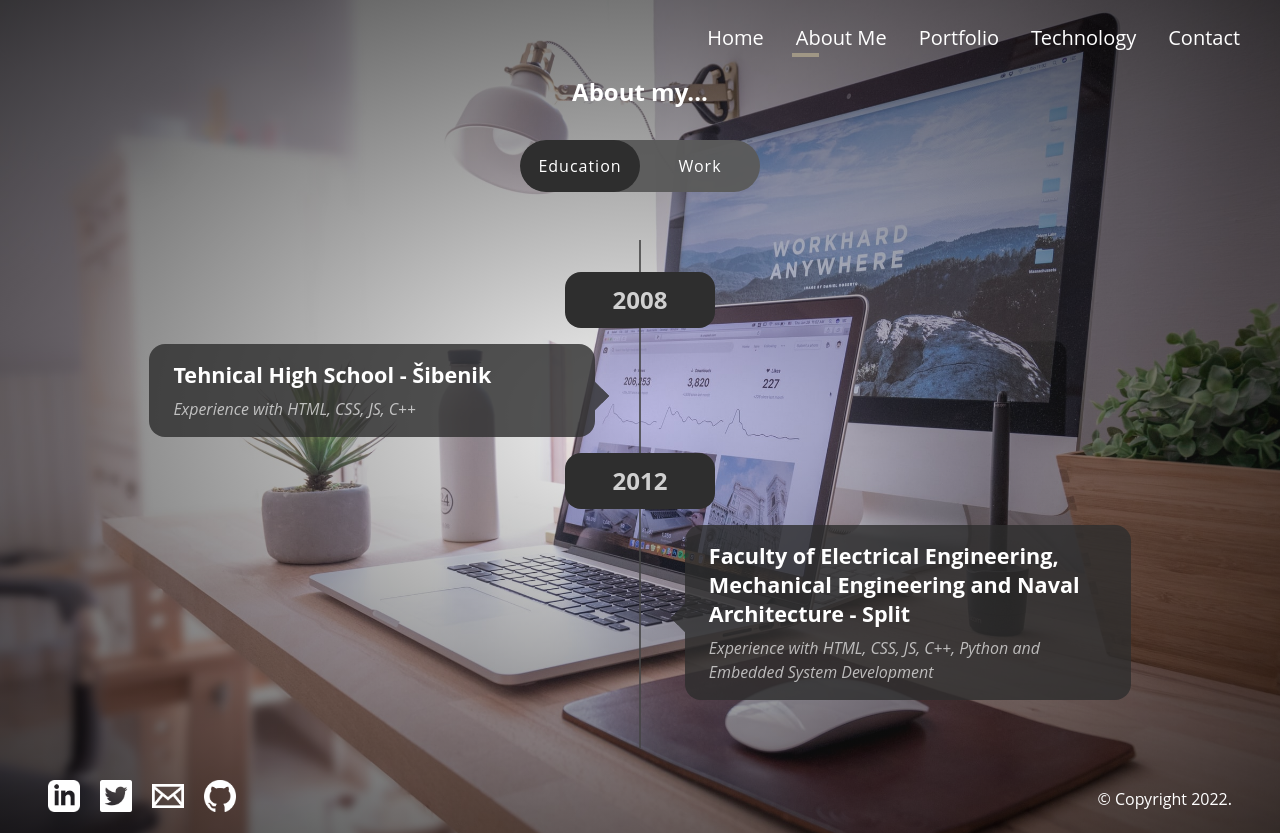
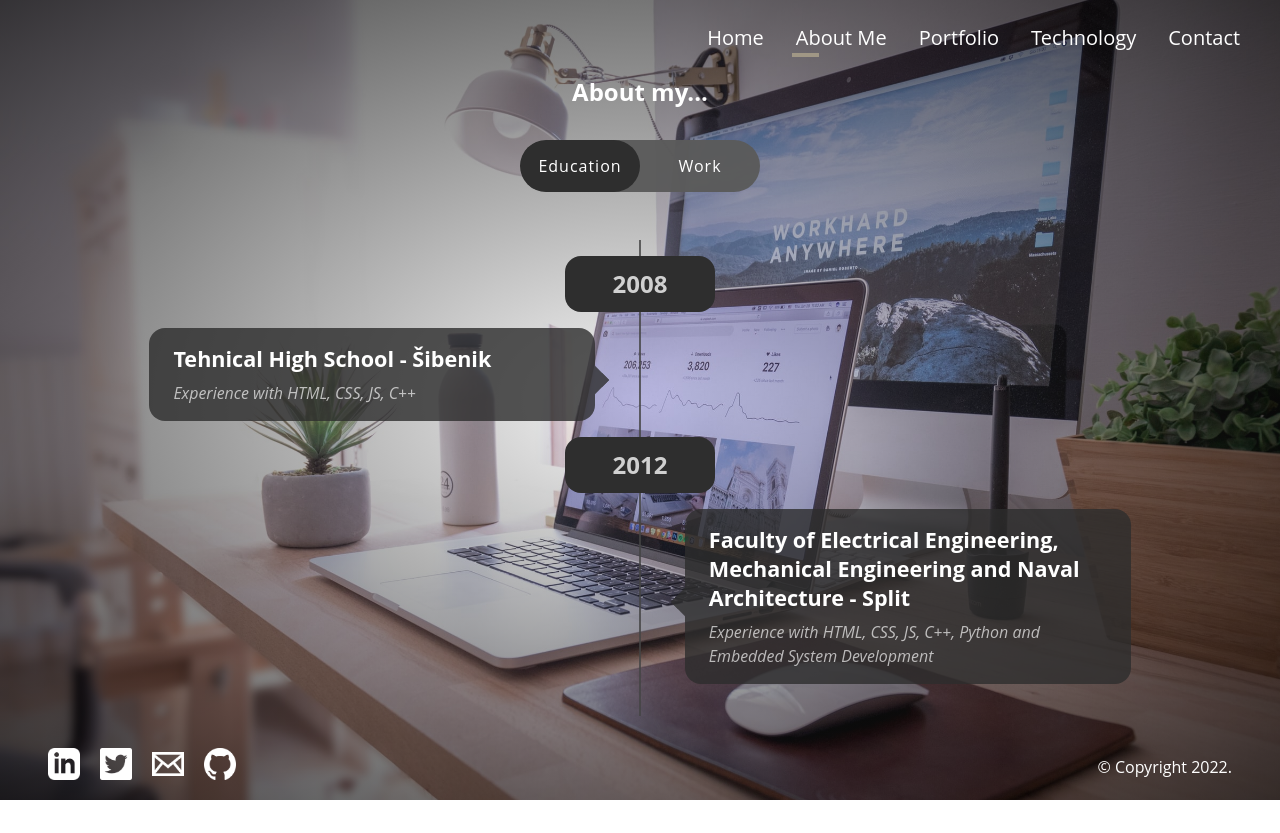
Before and after one commit to IvanMilovac/personal-portfolio-page, a React app: page /about in a window 1280 px wide. After the commit the page ends 800 px from the top, so only its background shows below. Built offline with nearby package versions, Linux system fonts and the light colour scheme.

Commit message:
Minor fix

```diff
--- a/src/components/About.scss
+++ b/src/components/About.scss
@@ -11,10 +11,9 @@
 
 .timeline {
   position: relative;
-  padding: 3rem 1rem;
+  padding: 1rem;
   margin: 1rem auto;
   max-width: 1300px;
-
   &:before {
     content: "";
     position: absolute;
@@ -26,7 +25,7 @@
   }
 
   @include mixins.mediaQuery(functions.breakpoints("md")) {
-    padding: 2rem;
+    padding: 1rem;
     &:before {
       left: calc(50% - 1px);
       right: auto;
--- a/src/components/App.scss
+++ b/src/components/App.scss
@@ -3,7 +3,8 @@
 html {
   overflow-y: overlay;
   body {
-    min-height: 100vh;
+    max-height: 100vh;
+    overflow-y: auto;
     min-height: -webkit-fill-available;
     background-image: radial-gradient(
         ellipse,
@@ -17,6 +18,7 @@ html {
     flex-direction: column;
     #root {
       flex: 1 1 auto;
+      max-height: 100vh;
       .app-container {
         position: relative;
         display: flex;
--- a/src/components/Technology.jsx
+++ b/src/components/Technology.jsx
@@ -162,37 +162,37 @@ const Technology = () => {
         <div className="technology-container-filter">
           <ul>
             <li
-              className={filterState === "all" ? "active" : ""}
+              className={filterState === "all" ? "active-link" : ""}
               onClick={() => setFilterState("all")}
             >
               All
             </li>
             <li
-              className={filterState === "client" ? "active" : ""}
+              className={filterState === "client" ? "active-link" : ""}
               onClick={() => setFilterState("client")}
             >
               Client
             </li>
             <li
-              className={filterState === "server" ? "active" : ""}
+              className={filterState === "server" ? "active-link" : ""}
               onClick={() => setFilterState("server")}
             >
               Server
             </li>
             <li
-              className={filterState === "tools" ? "active" : ""}
+              className={filterState === "tools" ? "active-link" : ""}
               onClick={() => setFilterState("tools")}
             >
               Tools
             </li>
             <li
-              className={filterState === "database" ? "active" : ""}
+              className={filterState === "database" ? "active-link" : ""}
               onClick={() => setFilterState("database")}
             >
               Cloud
             </li>
             <li
-              className={filterState === "design" ? "active" : ""}
+              className={filterState === "design" ? "active-link" : ""}
               onClick={() => setFilterState("design")}
             >
               Design
--- a/src/components/Technology.scss
+++ b/src/components/Technology.scss
@@ -6,7 +6,7 @@
   margin-block: 2.5rem 1.5rem;
   flex: 1 1 auto;
   .technology-container-wrapper {
-    padding: 1.5rem;
+    padding: 1rem 1.5rem;
     background: #000a;
     border-radius: 1rem;
     @include mixins.flexContainer(
@@ -32,7 +32,7 @@
       li {
         cursor: pointer;
       }
-      .active {
+      .active-link {
         color: white;
         font-weight: bold;
         text-decoration: underline;
--- a/src/components/Work.scss
+++ b/src/components/Work.scss
@@ -1,9 +1,9 @@
 .work-container {
   flex: 1 1 auto;
   padding-top: 50px;
-  margin: 0 auto;
   h2 {
     color: white;
+    margin: 0 auto;
     a {
       display: inline-block;
       text-decoration: underline;
```
Also changed, not shown: 1 other file (tests, documents, lock files or other folders).
